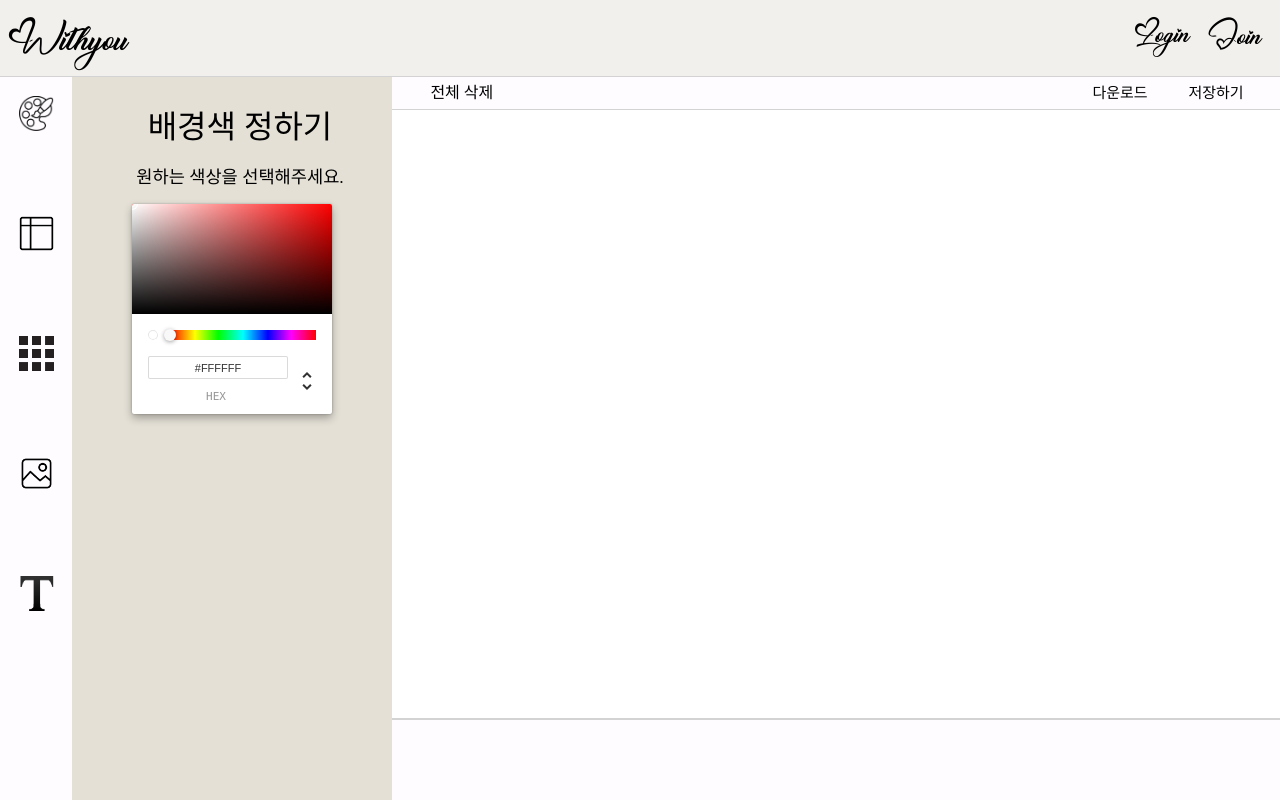
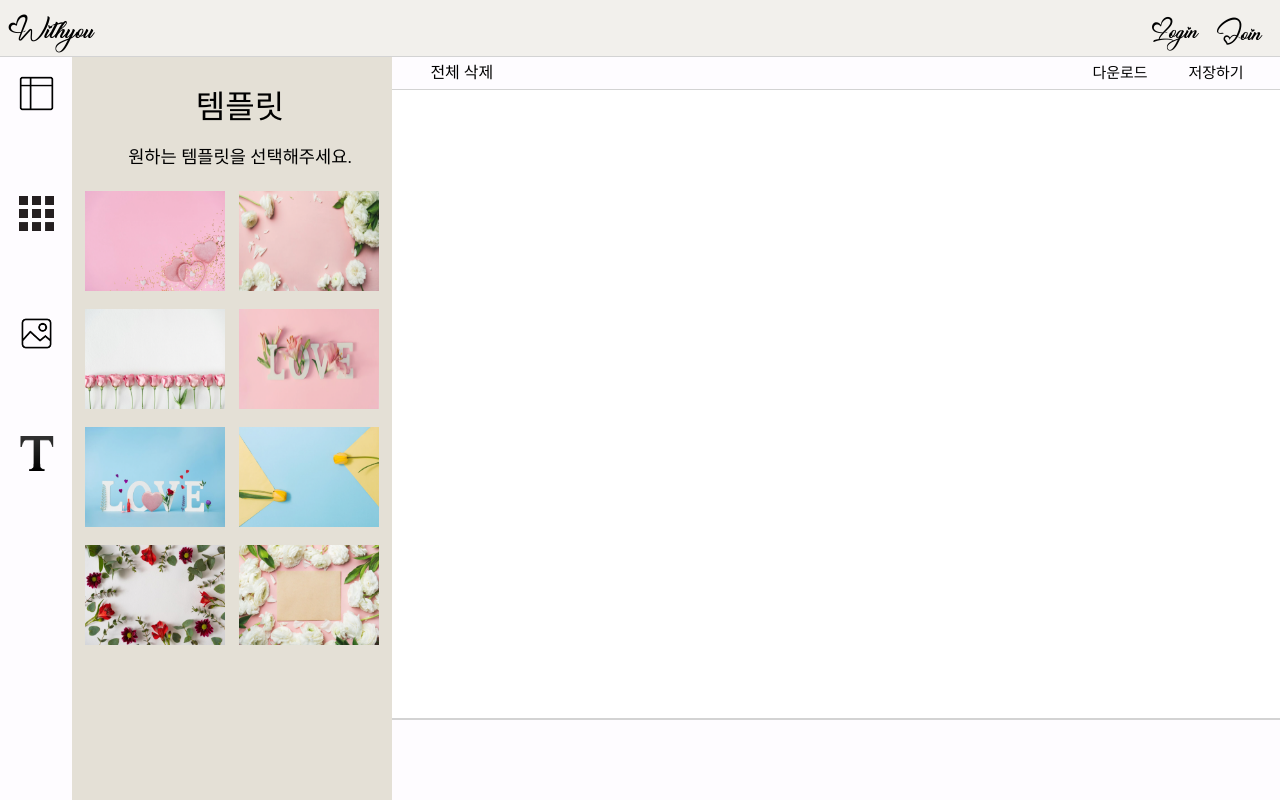
Before and after one commit to onniseonmi/Withyou, a React (Create React App) app in the folder client/: page /editpage in a window 1280 px wide. Built offline with nearby package versions, Linux system fonts and the light colour scheme; a web font is replaced by a local one.

Commit message:
unload background.js

```diff
--- a/client/src/components/editpage/canvas/modals/ObjectProperty.js
+++ b/client/src/components/editpage/canvas/modals/ObjectProperty.js
@@ -3,7 +3,6 @@ import "../../../../css/editpage/canvas/modals/ObjectProperty.css";
 import reactCSS from "reactcss";
 import { ChromePicker } from "react-color";
 import FontList from "./FontList";
-import Footer from "../../../Footer";
 
 export default function ObjectProperty({
   id,
@@ -43,6 +42,7 @@ export default function ObjectProperty({
   const [currentTextColor, setCurrentTextColor] = useState(textColor);
   const [onColorPicker, setOnColorPicker] = useState(false);
   const [currentTextSyle, setCurrentTextSyle] = useState(textStyle);
+  const [currentLocation, setCurrentLocation] = useState({ top: 0, left: 0 });
 
   function increaseWidth() {
     const nextState = currentWidth + 10;
@@ -109,6 +109,9 @@ export default function ObjectProperty({
     setCurrentTextSyle(nextState);
     modifyTextStyle(nextState);
   }
+  const { top, left } = document
+    .querySelector("#property-modal")
+    .getBoundingClientRect();
 
   const styles = reactCSS({
     default: {
@@ -122,9 +125,9 @@ export default function ObjectProperty({
       },
       palette: {
         position: "absolute",
-        top: `${clientWidth >= 900 ? "68vh" : "35vh"}`,
-        left: `${clientWidth >= 900 ? "16vw" : "16vw"}`,
-        zIndex: "2",
+        top: clientWidth >= 900 ? "60vh" : "30vh",
+        left: "20vw",
+        zIndex: "1000",
       },
       selected: {
         position: "fixed",
@@ -329,7 +332,10 @@ export default function ObjectProperty({
                 style={
                   window.outerWidth >= 450 ? styles.swatch : mobileStyle.swatch
                 }
-                onClick={() => setOnColorPicker(!onColorPicker)}
+                onClick={(e) => {
+                  setOnColorPicker(!onColorPicker);
+                  setCurrentLocation({ top: e.pageX, left: e.pageY });
+                }}
               ></div>
               {onColorPicker && (
                 <div
--- a/client/src/components/editpage/menu/EditMenu.js
+++ b/client/src/components/editpage/menu/EditMenu.js
@@ -18,13 +18,13 @@ const EditMenu = ({
   return (
     <div id="detail-property">
       <div id="edit-menu-container">
-        {menuBtnStatus === "menuBar-bg" && (
+        {/* {menuBtnStatus === "menuBar-bg" && (
           <BackgroundColor
             clientWidth={clientWidth}
             currentCanvasColor={currentCanvasColor}
             handleCanvasColor={handleCanvasColor}
           />
-        )}
+        )} */}
         {menuBtnStatus === "menuBar-templates" && (
           <Templates
             itemStates={itemStates}
--- a/client/src/components/editpage/menu/EditMenuBar.js
+++ b/client/src/components/editpage/menu/EditMenuBar.js
@@ -14,7 +14,7 @@ const EditMenuBar = ({ setMenuBtnStatus, setSelectState }) => {
   };
   return (
     <div id="menuBar-container">
-      <div
+      {/* <div
         id="menuBar-bg-box"
         className="menubar-btn"
         ref={(el) => (imgBoxRef.current[0] = el)}
@@ -30,7 +30,7 @@ const EditMenuBar = ({ setMenuBtnStatus, setSelectState }) => {
             onClick={(e) => handleClick(e)}
           />
         }
-      </div>
+      </div> */}
       <div
         id="menuBar-templates-box"
         className="menubar-btn"
--- a/client/src/css/Nav.css
+++ b/client/src/css/Nav.css
@@ -4,7 +4,7 @@
   border-bottom: solid 1px lightgray;
   z-index: 2;
   font-family: "Huglife";
-  height: 60px;
+  height: 40px;
   padding: 0.5rem 0;
 }
 
@@ -16,7 +16,7 @@
 
 .logo {
   margin-left: 8px;
-  font-size: 3.5rem;
+  font-size: 40px;
   display: inline-block;
 }
 
@@ -40,7 +40,7 @@
   cursor: pointer;
   color: #212121;
   font-family: "Huglife";
-  font-size: 2.6rem;
+  font-size: 35px;
 }
 
 @media screen and (max-width: 900px) {
@@ -75,7 +75,7 @@
     width: 100%;
     height: 100px;
     padding-bottom: 1.5rem;
-    background-color: F9FFFF;
+    background-color: #F9FFFF;
     align-content: center;
   }
 
--- a/client/src/pages/EditPage.js
+++ b/client/src/pages/EditPage.js
@@ -12,7 +12,7 @@ export default function EditPage({ setLandingOn, isLogin }) {
   const [itemStates, setItemStates] = useState([]);
   const [selectState, setSelectState] = useState(false);
   const [selectedItem, setSelectedItem] = useState({});
-  const [menuBtnStatus, setMenuBtnStatus] = useState("menuBar-bg");
+  const [menuBtnStatus, setMenuBtnStatus] = useState("menuBar-templates");
   const [contemporaryZIndex, setcontemporaryZIndex] = useState(0);
   const [initLocation, setInitLocation] = useState({ x: 0, y: 0 });
   const [currentLocation, setCurrentLocation] = useState({ x: 0, y: 0 });
```
